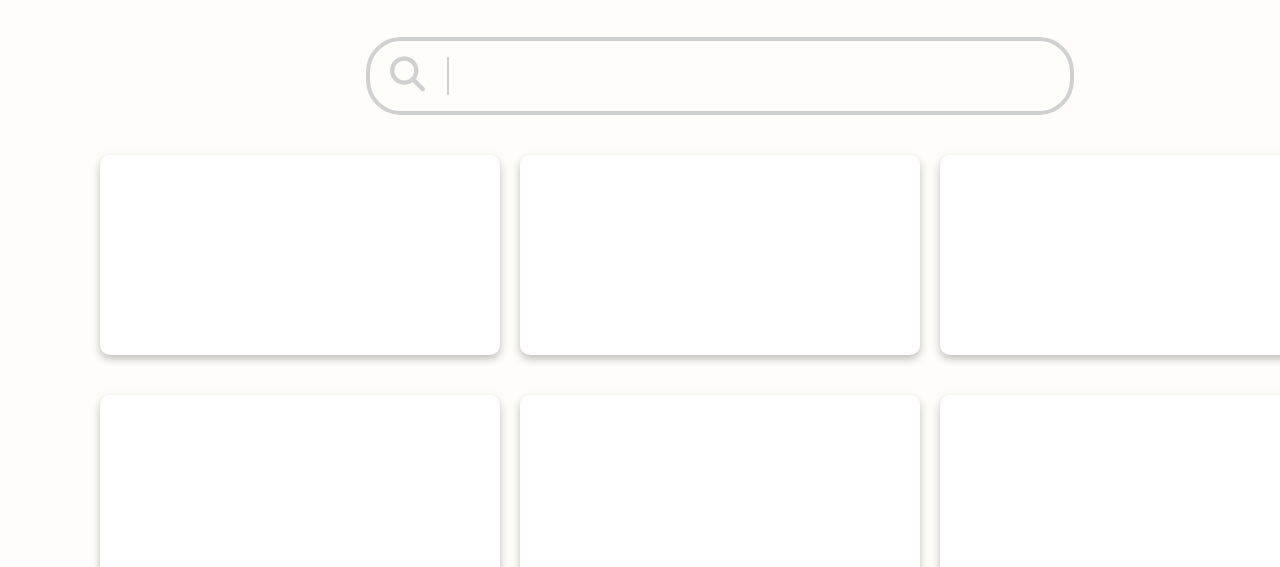
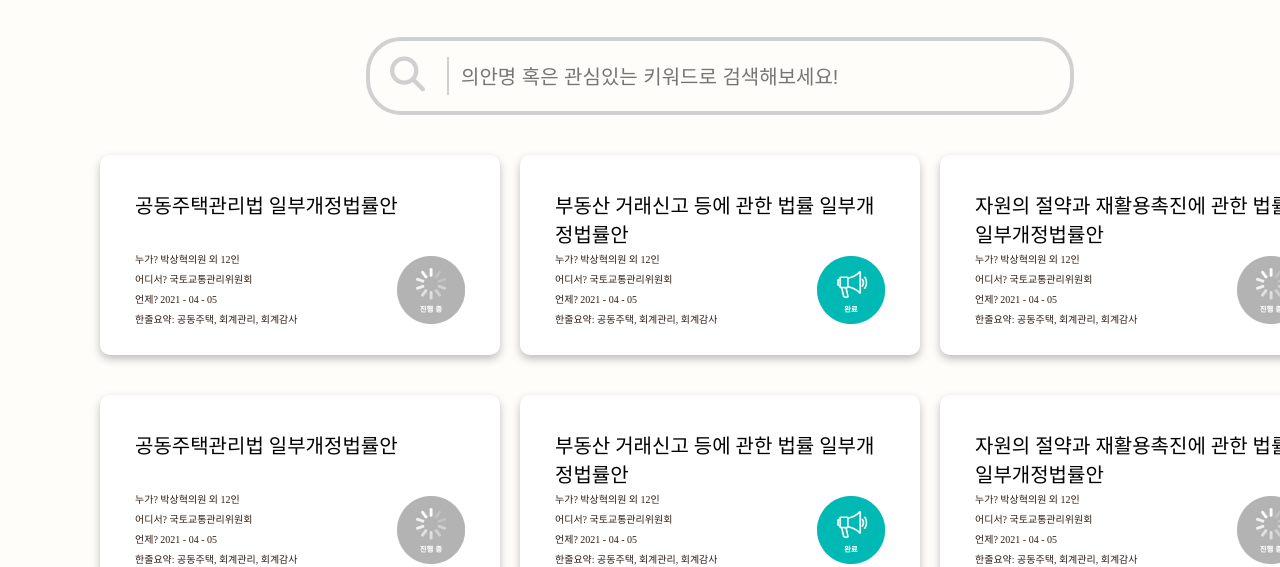
Before and after one commit to marvin000snu/web-programming-introduction, a plain HTML site: page lawsearch.html in a window 1280 px wide. Shown: the part 237-804 px from the top of the page. Drawn offline with Linux system fonts and the light colour scheme.

Commit message:
add search page

```diff
--- a/lawsearch.css
+++ b/lawsearch.css
@@ -51,6 +51,7 @@ body {
   flex-direction: row;
   justify-content: space-between;
 }
+
 #headBtnBoxRight {
   margin-right: 100px;
   width: 420px;
@@ -59,6 +60,7 @@ body {
   flex-direction: row;
   justify-content: space-between;
 }
+
 .headBtn {
   width: 200px;
   height: 100%;
@@ -69,6 +71,7 @@ body {
   text-align: center;
   font-size: 20px;
 }
+
 .headBtn:hover {
   width: 200px;
   height: 100%;
@@ -99,6 +102,7 @@ body {
   justify-content: flex-start;
   align-items: center;
 }
+
 #searchInput {
   margin-top: 40px;
   height: 70px;
@@ -110,21 +114,25 @@ body {
   justify-content: flex-start;
   align-items: center;
 }
+
 #searchLense {
   width: 77px;
   height: 37.5px;
   border-right: 2px solid #cfd1d0;
   text-align: 37.5px;
 }
+
 .fa-search {
   color: #cfd1d0;
   font-size: 35px;
   margin-left: 20px;
 }
+
 #inputWrapper {
   width: 600px;
   height: 100%;
 }
+
 #inputWrapper input {
   margin: 10px;
   width: 600px;
@@ -133,10 +141,17 @@ body {
   font-size: 30px;
   background-color: transparent;
 }
+
 #inputWrapper input:focus {
   border: 0px;
   background-color: transparent;
   outline: none;
+}
+
+input#search {
+  color: #2E1D14;
+  font-size: 20px;
+  font-weight: 400;
 }
 
 #searchText {
@@ -144,6 +159,14 @@ body {
   font-size: 18px;
   text-align: center;
   height: 18px;
+}
+
+#cardBox {
+  width: 1240px;
+  display: flex;
+  flex-direction: row;
+  justify-content: space-between;
+  flex-wrap: wrap;
 }
 
 .card {
@@ -154,3 +177,32 @@ body {
   margin-top: 40px;
   filter: drop-shadow(0px 4px 4px rgba(0, 0, 0, 0.25));
 }
+
+.card .inner {
+  margin: 35px;
+}
+
+.cardTitle {
+  font-size: 20px;
+  font-weight: 500;
+  height: 30px;
+  color: '#2e1d14';
+}
+
+.description {
+  align-items: center;
+  justify-content: space-between;
+  display: flex;
+}
+
+.cardParagraph {
+  font-size: 10px;
+  font-weight: 300;
+  line-height: 20px;
+  color: #2e1d14;
+}
+
+.cardImage {
+  width: 68px;
+  height: 68px;
+}
--- a/lawsearch.html
+++ b/lawsearch.html
@@ -17,7 +17,7 @@
                 <div class="headBtn" onclick="moveToLawSearch()">법률안 검색</div>
                 <div class="headBtn">의안 검색</div>
             </div>
-            <img src="./src/logo.png" style="margin-top:30px"/>
+            <img src="./src/logo.png" style="margin-top:30px" onclick="moveToHome()"/>
             <div id="headBtnBoxRight">
                 <div class="headBtn">요즘 국회</div>
                 <div class="headBtn">ABOUT</div>
@@ -29,27 +29,13 @@
                 <div id="searchInput">
                     <div id="searchLense" onclick="searchHandler()">
                         <i class="fas fa-search"></i>
-
                     </div>
                     <div id="inputWrapper">
-                        <input id="search"/>
+                        <input id="search" placeholder="의안명 혹은 관심있는 키워드로 검색해보세요!"/>
                     </div>
                 </div>
             </div>
-            <div style="width:1240px; display:flex; flex-direction:row; justify-content: space-between; flex-wrap: wrap;">
-                <div class="card"></div>
-                <div class="card"></div>
-                <div class="card"></div>
-                <div class="card"></div>
-                <div class="card"></div>
-                <div class="card"></div>
-                <div class="card"></div>
-                <div class="card"></div>
-                <div class="card"></div>
-                <div class="card"></div>
-                <div class="card"></div>
-                <div class="card"></div>
-
+            <div id="cardBox">
             </div>
         </div>
         <div id="bottomLine"></div> <!--포지션 ABSOLUTE-->
--- a/lawsearch.js
+++ b/lawsearch.js
@@ -1,5 +1,108 @@
-function searchHandler(){
-    const value = document.getElementById("search").value
-    alert(value + " 를 검색합니다.")
-    window.open("https://search.naver.com/search.naver?where=nexearch&sm=top_hty&fbm=1&ie=utf8&query="+value,"_blank")
+function searchHandler() {
+  const value = document.getElementById("search").value;
+  alert(value + " 를 검색합니다.");
+  window.open(
+    "https://search.naver.com/search.naver?where=nexearch&sm=top_hty&fbm=1&ie=utf8&query=" +
+      value,
+    "_blank"
+  );
 }
+
+function moveToHome() {
+  window.location.href = "./index.html";
+}
+
+// For presentation!
+const testLawData = [
+  {
+    id: "1",
+    title: "공동주택관리법 일부개정법률안",
+    whoCreate: "박상혁의원 외 12인",
+    where: "국토교통관리위원회",
+    when: "2021 - 04 - 05",
+    summary: "공동주택, 회계관리, 회계감사",
+    isCompleted: false,
+  },
+  {
+    id: "2",
+    title: "부동산 거래신고 등에 관한 법률 일부개정법률안",
+    whoCreate: "박상혁의원 외 12인",
+    where: "국토교통관리위원회",
+    when: "2021 - 04 - 05",
+    summary: "공동주택, 회계관리, 회계감사",
+    isCompleted: true,
+  },
+  {
+    id: "3",
+    title: "자원의 절약과 재활용촉진에 관한 법률 일부개정법률안",
+    whoCreate: "박상혁의원 외 12인",
+    where: "국토교통관리위원회",
+    when: "2021 - 04 - 05",
+    summary: "공동주택, 회계관리, 회계감사",
+    isCompleted: false,
+  },
+];
+
+/**
+ * Create simple card
+ *
+ * ! Consider a more simpler way..
+ * @param {*} data law data
+ * @returns Card div element.
+ */
+const createCard = (data) => {
+  const { id, title, whoCreate, where, when, summary, isCompleted } = data;
+
+  const cardElement = document.createElement("div");
+  const inner = document.createElement("div");
+  const description = document.createElement("div");
+  const titleElement = document.createElement("p");
+  const paragraphElement = document.createElement("p");
+
+  cardElement.setAttribute("class", "card");
+  inner.setAttribute("class", "inner");
+  description.setAttribute("class", "description");
+  titleElement.setAttribute("class", "cardTitle");
+  paragraphElement.setAttribute("class", "cardParagraph");
+
+  let paragraph = `누가? ${whoCreate}` + '</br>' + `어디서? ${where}` + '</br>' + `언제? ${when}` + '</br>' + `한줄요약: ${summary}`;
+  const cardTitle = document.createTextNode(title);
+  paragraphElement.innerHTML = paragraph;
+
+  titleElement.appendChild(cardTitle);
+
+  const image = new Image();
+  image.setAttribute("class", "cardImage");
+  if (isCompleted) image.src = './img/complete.png';
+  else image.src = './img/inprogress.png';
+
+  inner.appendChild(titleElement);
+  description.appendChild(paragraphElement);
+  description.appendChild(image);
+  inner.appendChild(description)
+
+  cardElement.appendChild(inner);
+
+  return cardElement;
+};
+
+/**
+ * Card item view.
+ * ! Modify or remove this function after presentation.
+ */
+window.onload = () => {
+  const CardsPreview = () => {
+    const div = document.getElementById("cardBox");
+    // The number of cards shown in the preview
+    const maxAmount = 12;
+
+    for (let i = 0; i < maxAmount; i++) {
+      const id = i % 3;
+      const currentData = testLawData[id];
+      const card = createCard(currentData);
+      div.appendChild(card);
+    }
+  };
+
+  CardsPreview();
+};
```
Also changed, not shown: index.css (+39 -6 lines), index.html (+5 -0 lines), index.js (+34 -6 lines), img/complete.png (added), img/inprogress.png (added).
